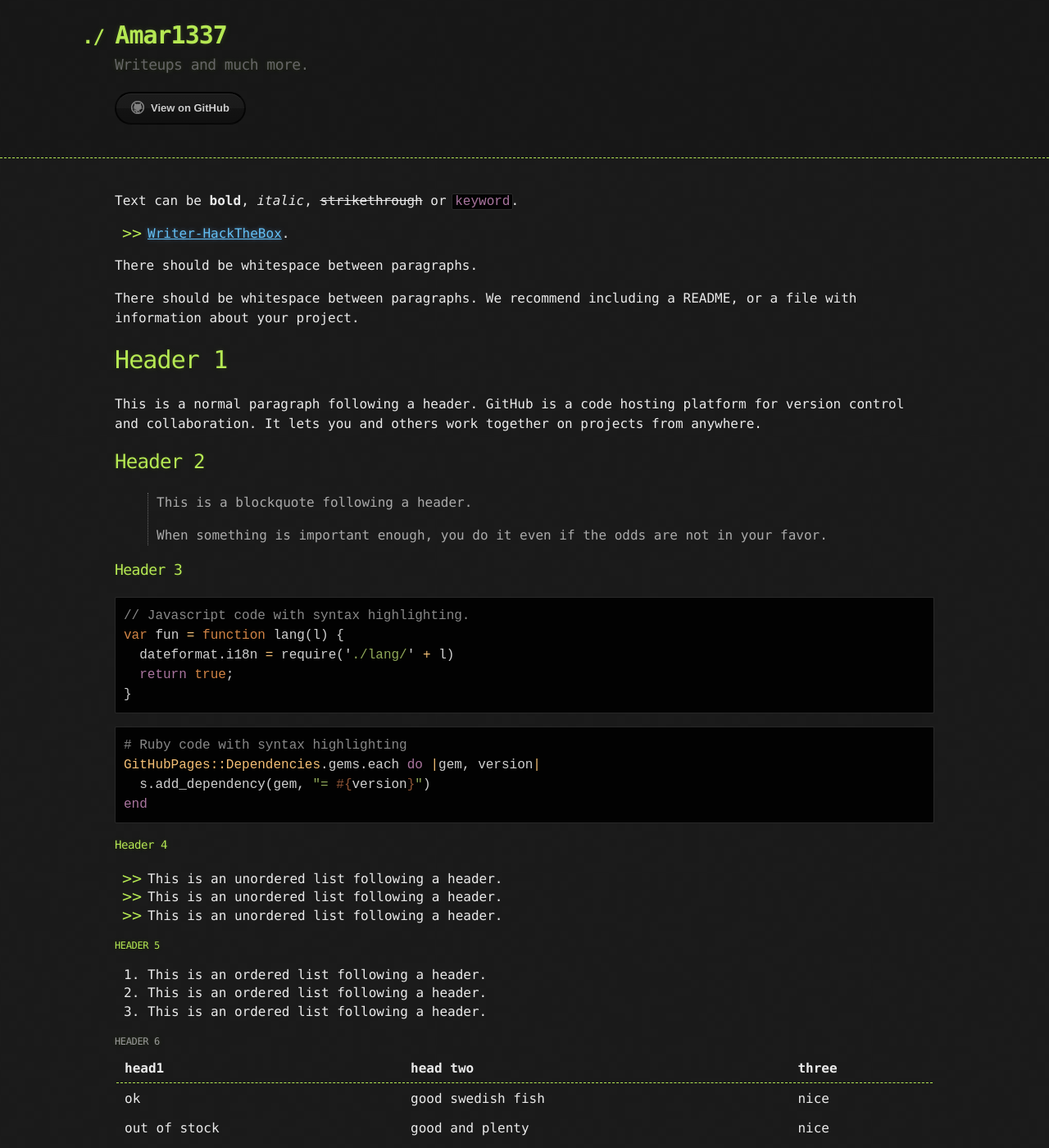
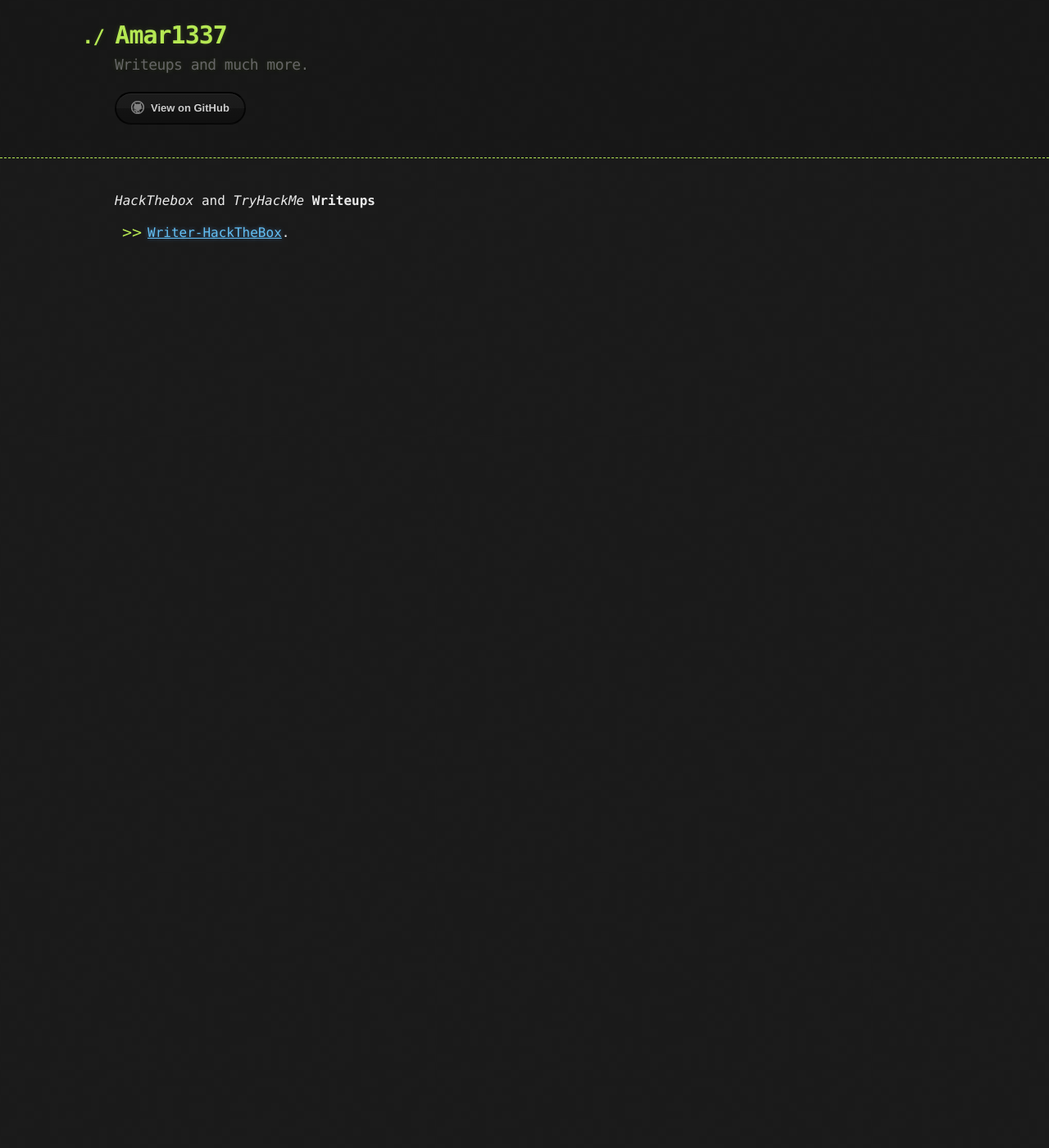
Before and after one commit to Amar-1337/amar-1337.github.io, a Jekyll site: the page built from index.md, in a window 1280 px wide and 1400 px high. Shown: the whole window at 82% size. Built offline with Jekyll 4.4.1, drawn with Linux system fonts in a browser that asks for light colours; some of the changed text lies outside the part shown.

Commit message:
first commit

````diff
--- a/index.md
+++ b/index.md
@@ -2,122 +2,6 @@
 layout: default
 ---
 
-Text can be **bold**, _italic_, ~~strikethrough~~ or `keyword`.
+_HackThebox_ and _TryHackMe_  **Writeups**
 
-*   [Writer-HackTheBox](./writer-htb.html).
-
-There should be whitespace between paragraphs.
-
-There should be whitespace between paragraphs. We recommend including a README, or a file with information about your project.
-
-# Header 1
-
-This is a normal paragraph following a header. GitHub is a code hosting platform for version control and collaboration. It lets you and others work together on projects from anywhere.
-
-## Header 2
-
-> This is a blockquote following a header.
->
-> When something is important enough, you do it even if the odds are not in your favor.
-
-### Header 3
-
-```js
-// Javascript code with syntax highlighting.
-var fun = function lang(l) {
-  dateformat.i18n = require('./lang/' + l)
-  return true;
-}
-```
-
-```ruby
-# Ruby code with syntax highlighting
-GitHubPages::Dependencies.gems.each do |gem, version|
-  s.add_dependency(gem, "= #{version}")
-end
-```
-
-#### Header 4
-
-*   This is an unordered list following a header.
-*   This is an unordered list following a header.
-*   This is an unordered list following a header.
-
-##### Header 5
-
-1.  This is an ordered list following a header.
-2.  This is an ordered list following a header.
-3.  This is an ordered list following a header.
-
-###### Header 6
-
-| head1        | head two          | three |
-|:-------------|:------------------|:------|
-| ok           | good swedish fish | nice  |
-| out of stock | good and plenty   | nice  |
-| ok           | good `oreos`      | hmm   |
-| ok           | good `zoute` drop | yumm  |
-
-### There's a horizontal rule below this.
-
-* * *
-
-### Here is an unordered list:
-
-*   Item foo
-*   Item bar
-*   Item baz
-*   Item zip
-
-### And an ordered list:
-
-1.  Item one
-1.  Item two
-1.  Item three
-1.  Item four
-
-### And a nested list:
-
-- level 1 item
-  - level 2 item
-  - level 2 item
-    - level 3 item
-    - level 3 item
-- level 1 item
-  - level 2 item
-  - level 2 item
-  - level 2 item
-- level 1 item
-  - level 2 item
-  - level 2 item
-- level 1 item
-
-### Small image
-
-![Octocat](https://github.githubassets.com/images/icons/emoji/octocat.png)
-
-### Large image
-
-![Branching](https://i.pinimg.com/originals/3c/69/45/3c694513abec5c9c7cdd0bef7e6ec718.jpg)
-
-
-### Definition lists can be used with HTML syntax.
-
-<dl>
-<dt>Name</dt>
-<dd>Godzilla</dd>
-<dt>Born</dt>
-<dd>1952</dd>
-<dt>Birthplace</dt>
-<dd>Japan</dd>
-<dt>Color</dt>
-<dd>Green</dd>
-</dl>
-
-```
-Long, single-line code blocks should not wrap. They should horizontally scroll if they are too long. This line should be long enough to demonstrate this.
-```
-
-```
-The final element.
-```
+* [Writer-HackTheBox](./writer-htb.html).
````
